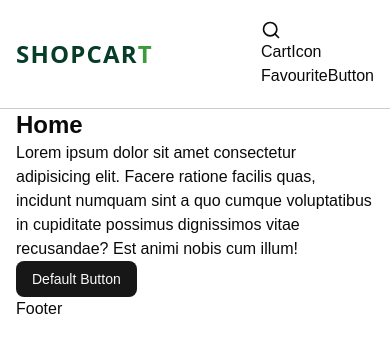
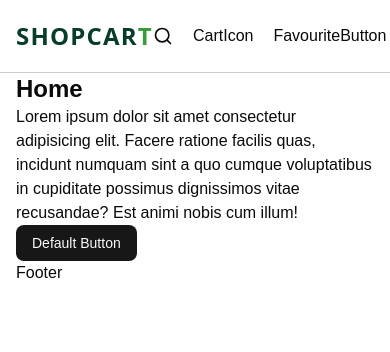
Before and after one commit to Roshen-Perera/nintrix-app, a Next.js app: page / in a window 390 px wide. Shown: the top 352 px of the page. Built offline with nearby package versions, Linux system fonts and the light colour scheme.

Commit message:
fix: add responsive styling to Header component's icon container

```diff
--- a/components/Header.tsx
+++ b/components/Header.tsx
@@ -12,7 +12,7 @@ const Header = () => {
       <Container className="flex items-center justify-between">
         <Logo />
         <HeaderMenu />
-        <div>
+        <div className="w-auto md:1/3 flex items-center justify-end gap-5">
           <SearchBar />
           <CartIcon />
           <FavouriteButton />
```
